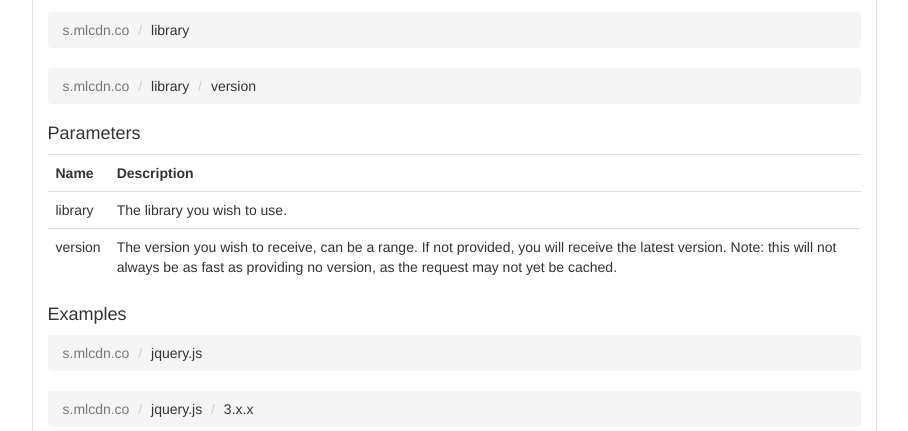
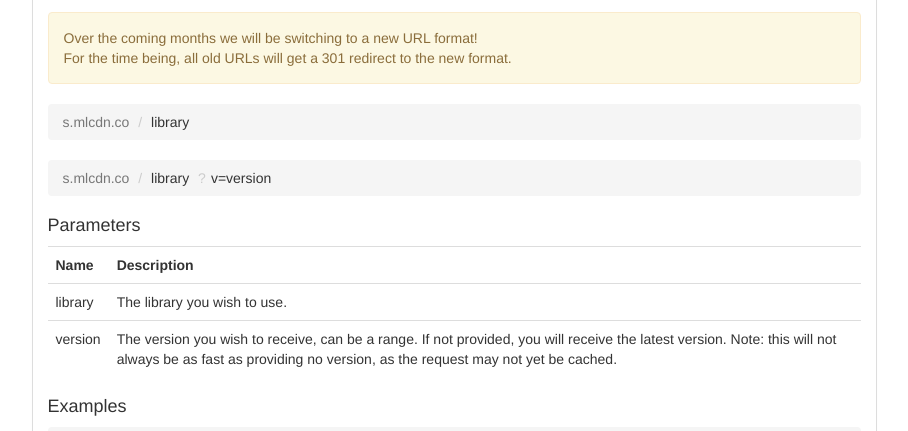
Before and after one commit to SmallCDN/website, a plain HTML site: page index.html in a window 1280 px wide. Shown: the part 521-952 px from the top of the page, without its empty margins (186-1094 px from the left). Drawn offline with nearby package versions, Linux system fonts and the light colour scheme; a script that the page names is missing; a small style sheet from the web is missing.

Commit message:
update docs for v2

```diff
--- a/app.css
+++ b/app.css
@@ -82,3 +82,7 @@ body {
   padding: 0;
   margin-bottom: 15px;
 }
+
+.crumb-query::before {
+  content: '?' !important;
+}
--- a/index.html
+++ b/index.html
@@ -34,6 +34,11 @@
         <div class="header panel-header">
           <h3>URLs</h3>
         </div>
+        <div class="alert alert-warning" role="alert">
+          Over the coming months we will be switching to a new URL format!
+          <br/>
+          For the time being, all old URLs will get a 301 redirect to the new format.
+        </div>
         <ol class="breadcrumb">
           <li class="active">s.mlcdn.co</li>
           <li>library</li>
@@ -41,7 +46,7 @@
         <ol class="breadcrumb">
           <li class="active">s.mlcdn.co</li>
           <li>library</li>
-          <li>version</li>
+          <li class="crumb-query">v=version</li>
         </ol>
 
         <h4>Parameters</h4>
@@ -71,7 +76,7 @@
         <ol class="breadcrumb">
           <li class="active">s.mlcdn.co</li>
           <li>jquery.js</li>
-          <li>3.x.x</li>
+          <li class="crumb-query">v=3.x.x</li>
         </ol>
       </div>
     </div>
@@ -141,7 +146,7 @@
         <div class="header panel-header">
           <h3>API</h3>
         </div>
-        Soon :^)
+        Coming soon
       </div>
     </div>
 </div>
```
